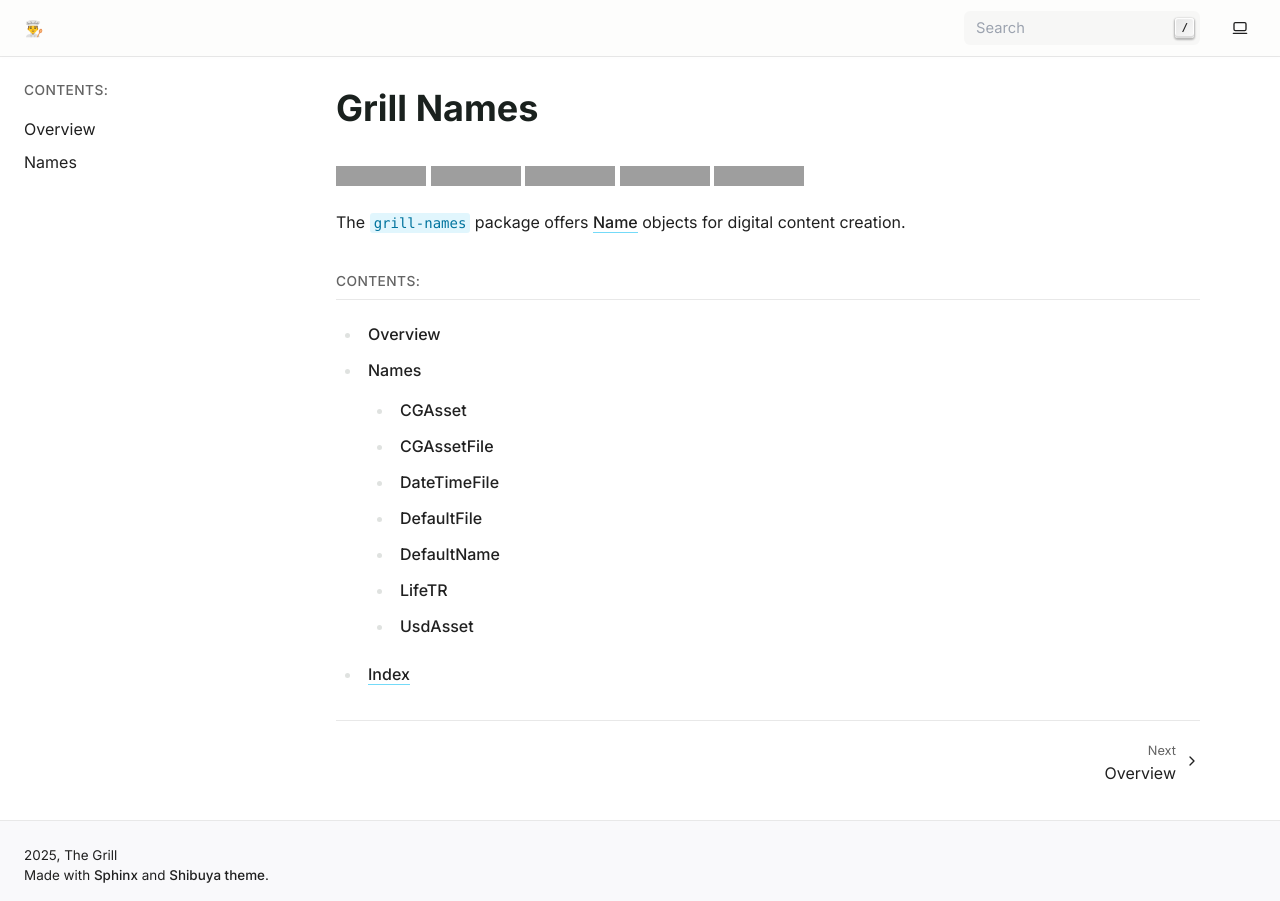
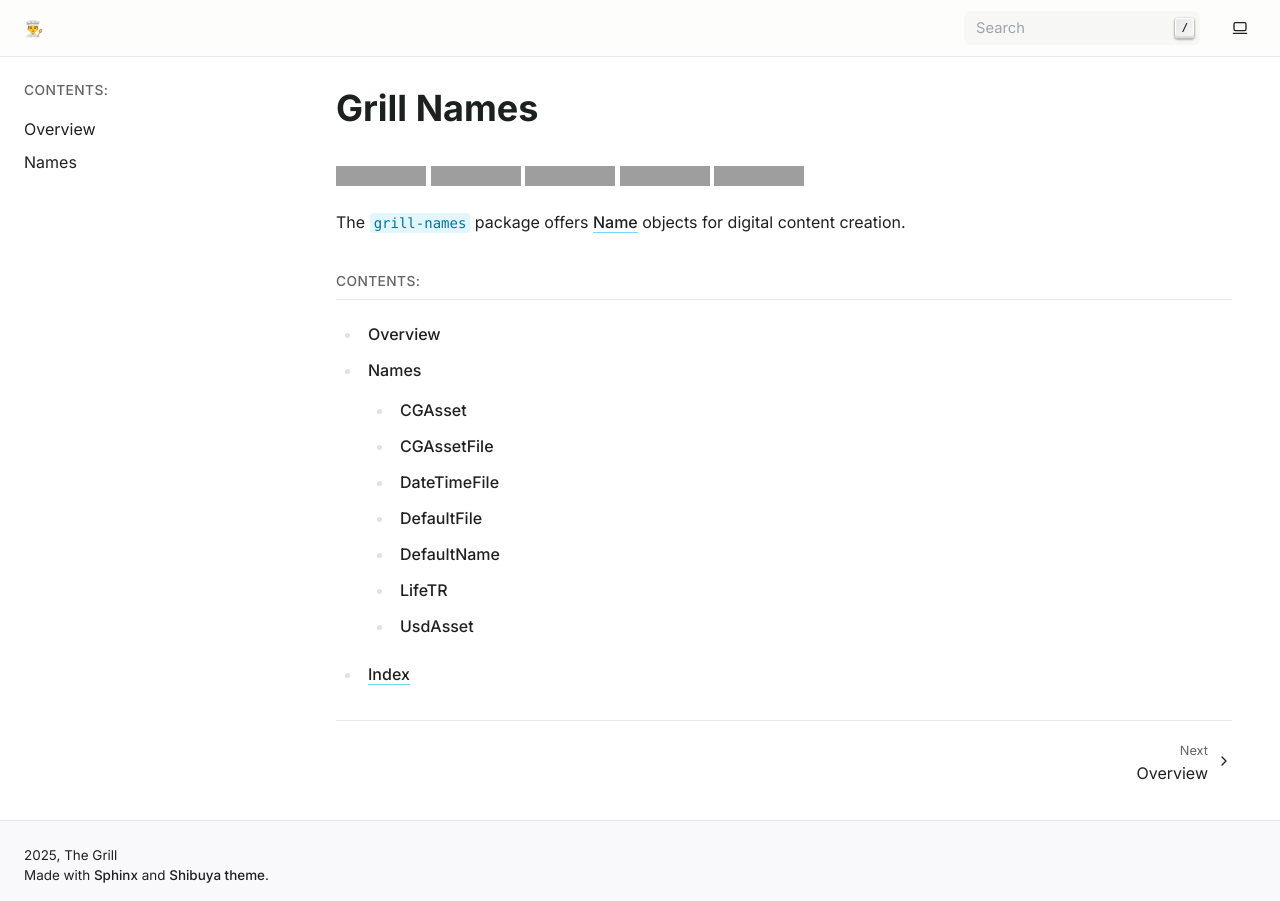
Before and after one commit to thegrill/grill-names, a Sphinx documentation site: the page built from docs/source/index.rst, in a window 1280 px wide. Built offline with Sphinx 7.4.7, drawn with Linux system fonts in a browser that asks for light colours; grey boxes are pictures that could not be loaded.

Commit message:
18 is better than 20

```diff
--- a/docs/source/_static/custom.css
+++ b/docs/source/_static/custom.css
@@ -29,7 +29,7 @@ div.xl\:hidden {
 
 /* Since right sidebar is not displayed, re-declare the width criteria for the main area of the docs to be larger */
 .sy-main {
-    width: calc(100% - 20rem); /* each (left and right) sidebar is 18rem width, so now keep only 18 (+ 1 of margin for each side) */
+    width: calc(100% - 18rem); /* each (left and right) sidebar is 18rem width, so now keep only 18 for left one */
     max-width: none;
     box-sizing: border-box;
 }
```
